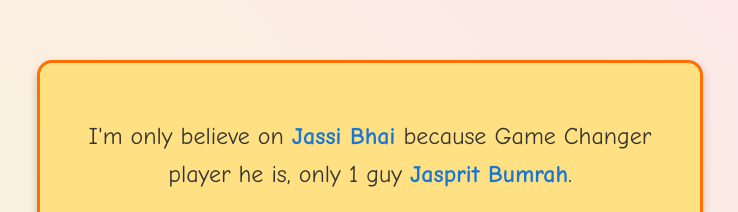
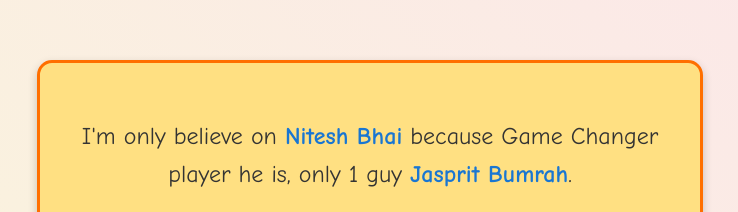
Before and after one commit to jiyamishra0506/jassibhai, a plain HTML site: page index.html in a window 1280 px wide. Shown: the part 224-436 px from the top of the page, without its empty margins (270-1008 px from the left). Drawn offline with Linux system fonts and the light colour scheme.

Commit message:
changed the name

```diff
--- a/index.html
+++ b/index.html
@@ -54,7 +54,7 @@
 <body>
     <div class="quote-container">
         <p class="quote-text">
-            I'm only believe on <span class="highlight">Jassi Bhai</span> because Game Changer player he is,
+            I'm only believe on <span class="highlight">Nitesh Bhai</span> because Game Changer player he is,
             only 1 guy <span class="highlight">Jasprit Bumrah</span>.
         </p>
         <p class="author">~ DSP</p>
```
